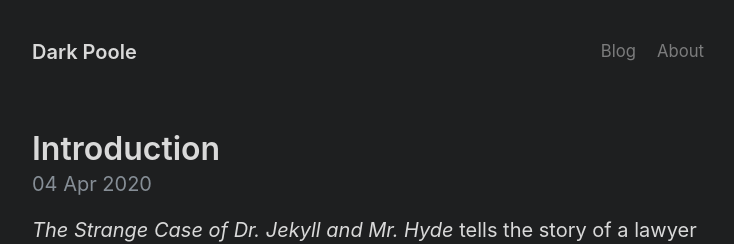
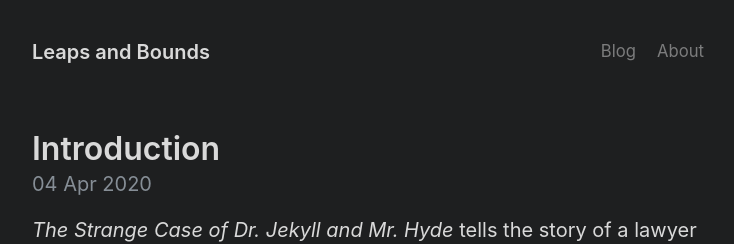
Before and after one commit to frogman1201/frogman1201.github.io, a Jekyll site: the page built from index.html, in a window 1280 px wide. Shown: the top 244 px of the page, without its empty margins (272-1006 px from the left). Built offline with Jekyll 4.4.1, drawn with Linux system fonts in a browser that asks for light colours; the list of posts is cut into pages by our own code.

Commit message:
Update _config.yml

```diff
--- a/_config.yml
+++ b/_config.yml
@@ -1,6 +1,6 @@
 # Setup
-title: Dark Poole
-url: https://getpoole.com
+title: Leaps and Bounds
+url: https://frogman1201.github.io/
 paginate: 1
 baseurl: ""
 permalink: pretty
@@ -32,9 +32,7 @@ sass:
 
 # Specify the author for blog posts
 author:
-  name: Mark Otto
-  url: https://twitter.com/mdo
-  email: markdotto@gmail.com
+  name: frogman
 
 # Custom vars
 version: 3.0.0
```
